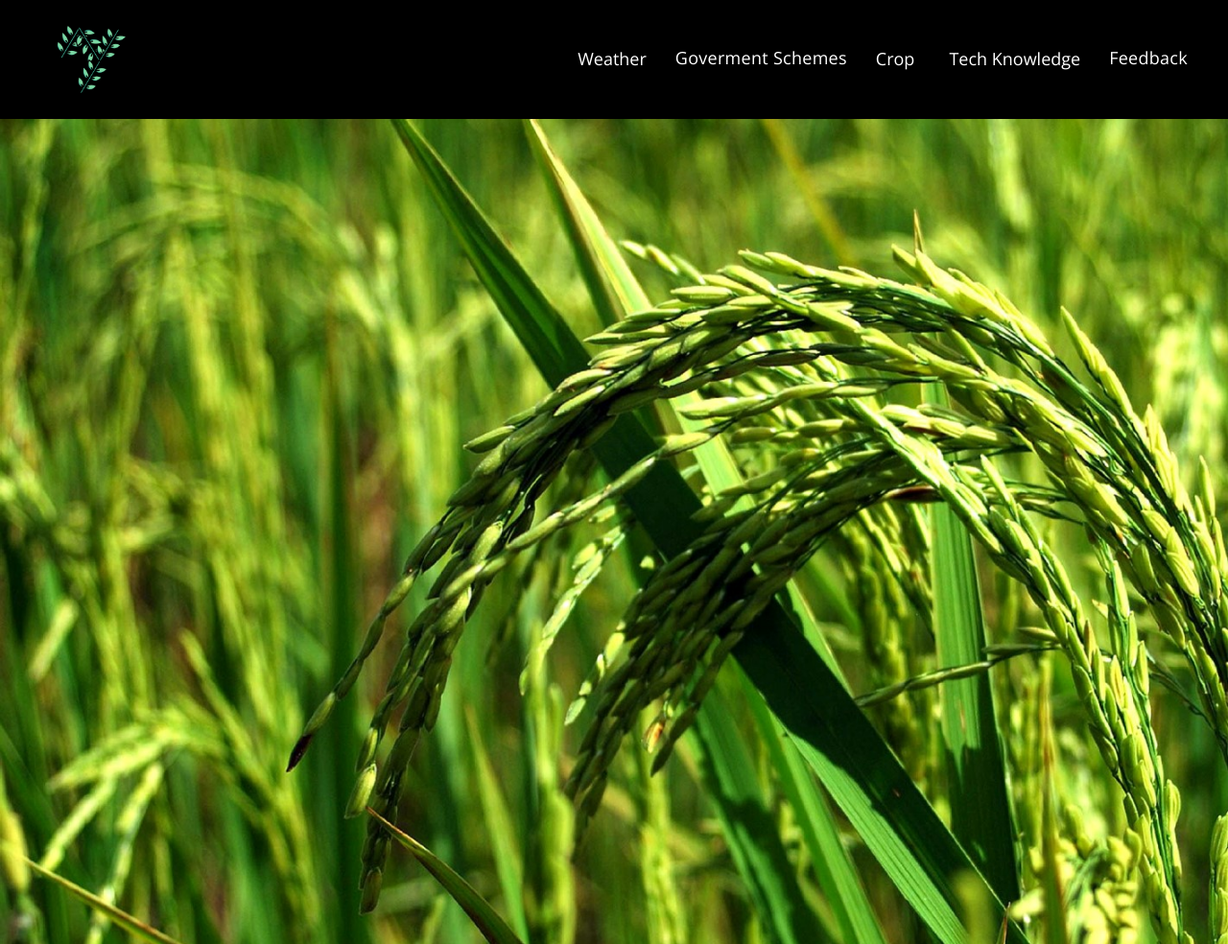
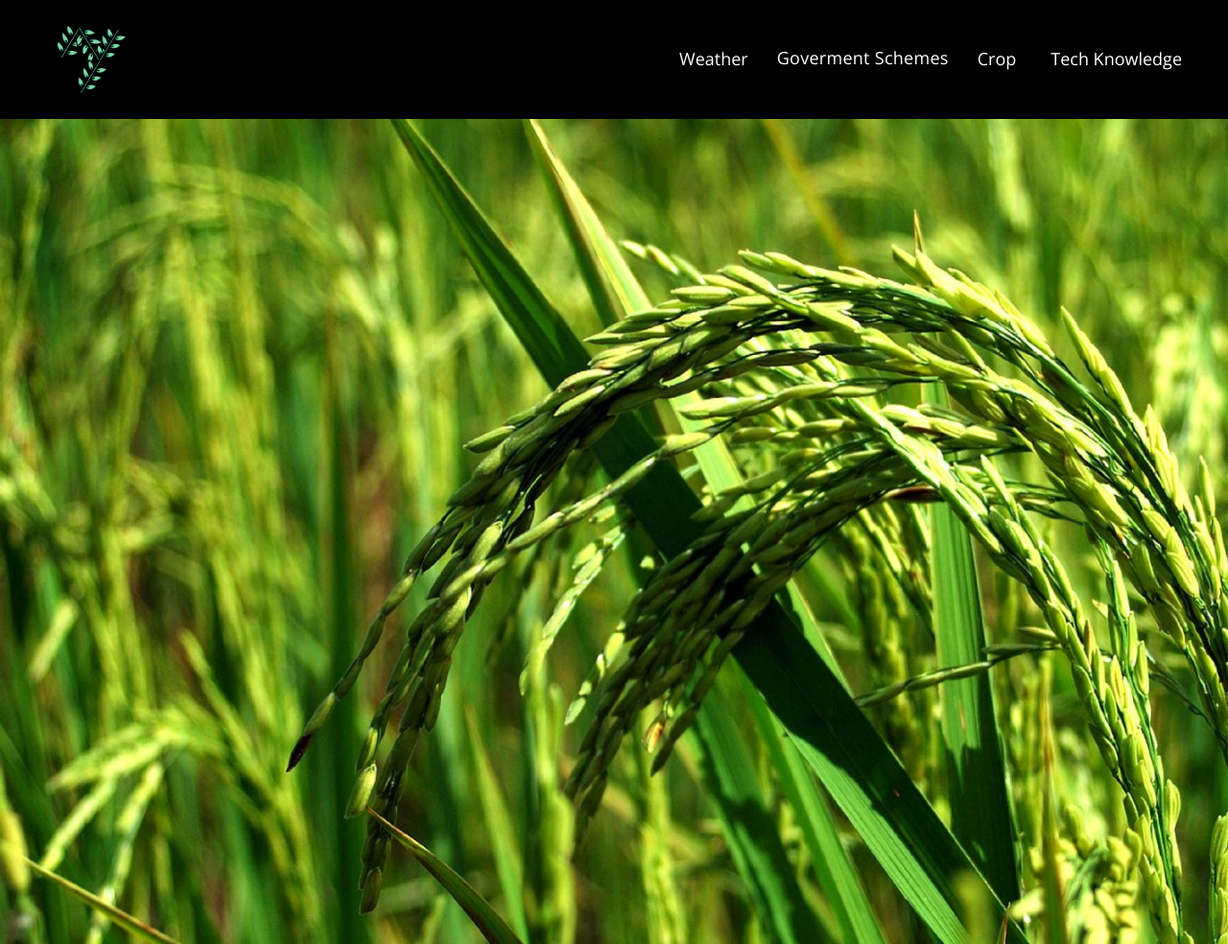
Before and after one commit to Tcompny-com/Awadh, a plain HTML site: page index.html in a window 1280 px wide. Shown: the top 984 px of the page at 96% size. Drawn offline with nearby package versions, Linux system fonts and the light colour scheme; some packages are replaced by stand-ins of ours.

Commit message:
Update index.html

```diff
--- a/index.html
+++ b/index.html
@@ -244,9 +244,6 @@
 		<li><a href="solarpanel.html">Solar Panel</a></li>
 		<li><a href="tech.html">Modern Day Tech</a></li>
 		</div>
-	</div>
-	   <a href="Feedback.html">Feedback</a>
-	   </div>
 
 </div>
 
```
